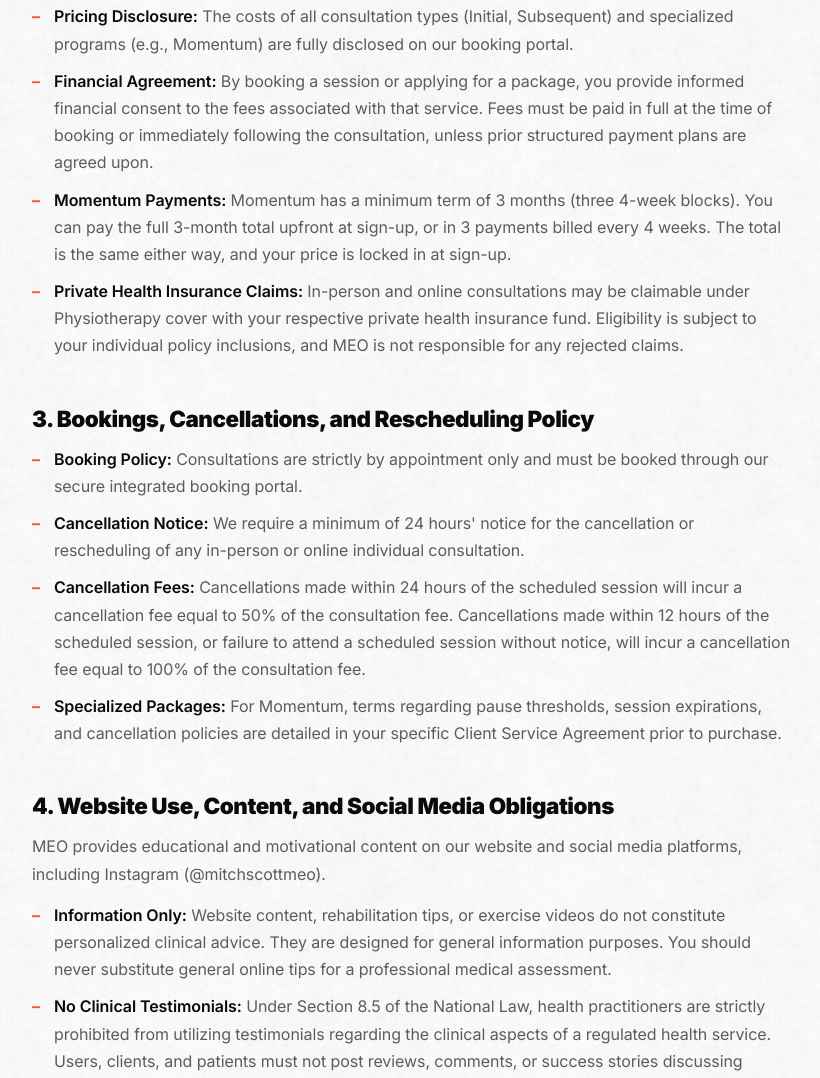
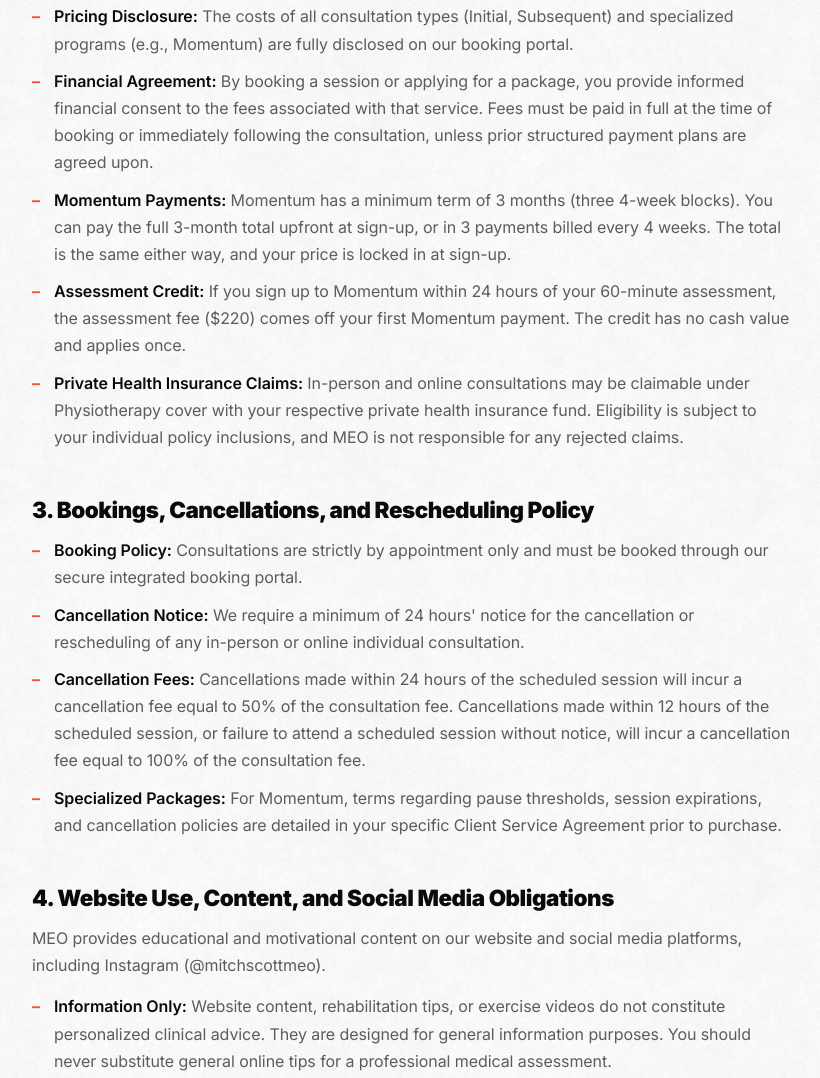
Before and after one commit to mitchscottrehab/MEO, a plain HTML site: page mitch-scott-rehab 71/terms-conditions.html in a window 1280 px wide. Shown: the part 1152-2230 px from the top of the page, without its empty margins (228-1048 px from the left). Drawn offline with Linux system fonts and the light colour scheme.

Commit message:
Terms: Momentum 24-hour assessment credit
Co-Authored-By: Claude Opus 5.5 <noreply@anthropic.com>
Claude-Session: https://claude.ai/code/session_01FeTAL6LSt42axqoSQSzZrM

```diff
--- a/mitch-scott-rehab 71/terms-conditions.html
+++ b/mitch-scott-rehab 71/terms-conditions.html
@@ -99,6 +99,7 @@ src="https://www.facebook.com/tr?id=2308202229914735&ev=PageView&noscript=1"
         <li><strong>Pricing Disclosure:</strong> The costs of all consultation types (Initial, Subsequent) and specialized programs (e.g., Momentum) are fully disclosed on our booking portal.</li>
         <li><strong>Financial Agreement:</strong> By booking a session or applying for a package, you provide informed financial consent to the fees associated with that service. Fees must be paid in full at the time of booking or immediately following the consultation, unless prior structured payment plans are agreed upon.</li>
         <li><strong>Momentum Payments:</strong> Momentum has a minimum term of 3 months (three 4-week blocks). You can pay the full 3-month total upfront at sign-up, or in 3 payments billed every 4 weeks. The total is the same either way, and your price is locked in at sign-up.</li>
+        <li><strong>Assessment Credit:</strong> If you sign up to Momentum within 24 hours of your 60-minute assessment, the assessment fee ($220) comes off your first Momentum payment. The credit has no cash value and applies once.</li>
         <li><strong>Private Health Insurance Claims:</strong> In-person and online consultations may be claimable under Physiotherapy cover with your respective private health insurance fund. Eligibility is subject to your individual policy inclusions, and MEO is not responsible for any rejected claims.</li>
       </ul>
 
```
